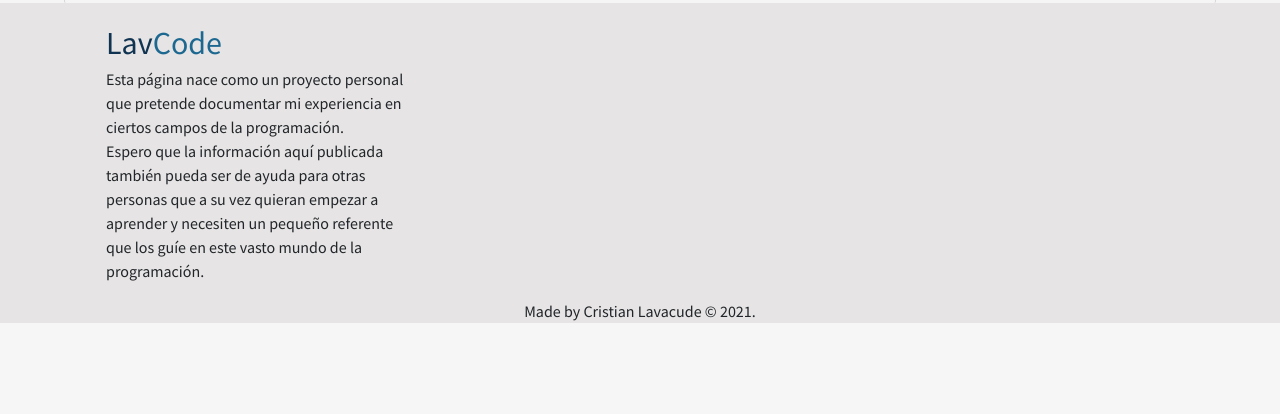
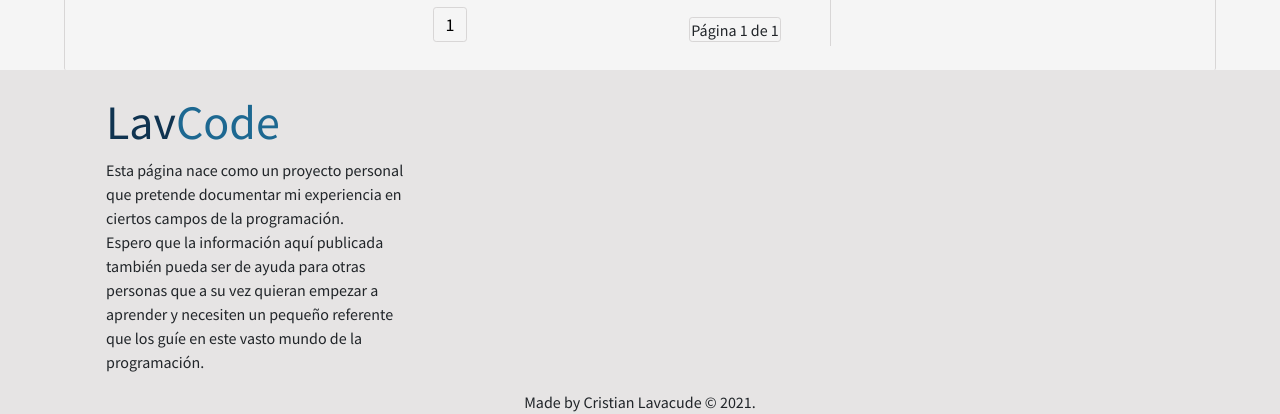
Before and after one commit to cdlavacudeg/Blog_LavCode, a Django app: page / in a window 1280 px wide. Shown: the part 700-1114 px from the top of the page. Before the commit the page ends 1023 px from the top, so only its background shows below. Run offline with Django 3.2, Linux system fonts and the light colour scheme; data comes from the database, SQL or seed files in the repository; some libraries are stand-ins or nearby versions.

Commit message:
Se agrega paginación a home

```diff
--- a/mysite/blog/views.py
+++ b/mysite/blog/views.py
@@ -11,7 +11,7 @@ class PostDetailView(DetailView):
         #post=Blog.objects.filter(~Q(id=post_of_id.id)).order_by('-creacion_en')[:3]
         #https://docs.djangoproject.com/en/3.2/ref/models/querysets/#queryset-api-reference
         post=Blog.objects.exclude(id=post_of_id.id).order_by('-creacion_en')[:3]
-        recent_list=Blog.objects.all().order_by('-modificado_en')
+        recent_list=Blog.objects.all().order_by('-modificado_en')[:5]
         cate=Categoria.objects.all().order_by('nombre')
 
         context={'blog_list':post,'post':post_of_id,'recent_post':recent_list,'categorias':cate,'id_post':post_of_id.id}
--- a/mysite/home/static/css/main.css
+++ b/mysite/home/static/css/main.css
@@ -28,9 +28,8 @@ h1,h2,h3,h4,h5{
 .navbar-logo{
     padding: 0;
     margin:0;
-    width: 25%;
     text-align: left;
-    font-size: 4vh;
+    font-size: 3rem;
     text-decoration: none;
     font-weight: 300;
 }
@@ -94,6 +93,55 @@ h1,h2,h3,h4,h5{
     color: var(--black);
 }
 
+/*Paginator */
+
+.paginator{
+    font-size: 1rem;
+    border:.1rem solid rgb(216, 214, 214);
+    color: black;
+    border-radius:.2rem ;
+    padding: .3rem .7rem .3rem .7rem;
+    margin: 0;
+    font-size: large;
+}
+
+.paginator a{
+    color: var(--blueDark);
+    text-decoration: none;
+    font-weight: bold;
+}
+
+.btn-paginator{
+    color:rgb(216, 214, 214);
+    background-color: var(--blueDark);
+    border:.1rem solid rgb(216, 214, 214);
+    border-radius:.2rem ;
+    font-size: 1rem;
+    padding: .4rem .7rem .4rem .7rem;
+}
+
+.btn-paginator a{
+    color:rgb(216, 214, 214);
+    text-decoration: none;
+    font-family:'Roboto',sans-serif;
+    font-weight: bold;
+}
+
+.paginator-label{
+    position: relative;
+    font-size: 1rem;
+    left: 0;
+    top:25%;
+    border:.1rem solid rgb(216, 214, 214);
+    border-radius:.2rem ;
+    padding: .1rem .1rem .1rem .1rem;
+    margin: 0;
+    font-size: medium;
+}
+
+
+
+
 /*Login Template*/
 .btn-center{
     position: relative;
@@ -122,7 +170,7 @@ h1,h2,h3,h4,h5{
 /*Responsive menu nav fon size*/
 @media only screen and (max-width: 767px) {
     .navbar-logo{
-        font-size: 6vh;
+        font-size: 3rem;
     }
 
     .navbar{
@@ -135,3 +183,12 @@ h1,h2,h3,h4,h5{
         padding-top: 1rem;
       }
   }
+
+  @media only screen and (max-width: 320px){
+      .paginator{
+          font-size: small;
+      }
+      .btn-paginator{
+          font-size: small;
+      }
+  }
--- a/mysite/home/templates/home/home_list.html
+++ b/mysite/home/templates/home/home_list.html
@@ -25,9 +25,38 @@
         </div>
     </div>
 
+
+
 {% empty %}
     <div class="hero-post shadow-pre">No hay ningun post hasta el momento</div>
 {% endfor %}
+    {% block paginacion %}
+        <div class="row ">
+            <div class="col-12 col-lg-6 offset-lg-3 text-center py-2">
+
+
+                {% if blog_list.has_previous %}
+                    <span class="btn-paginator"><a href="?page=1">&laquo;&laquo;&laquo;</a></span>
+                    <span class="paginator"><a href="?page={{ blog_list.previous_page_number }}">{{blog_list.previous_page_number}}</a></span>
+                    <span class="paginator"> {{ blog_list.number }} </span>
+                {% else %}
+                 <span class="paginator">{{ blog_list.number }}</span>
+                {% endif %}
+
+
+                {% if blog_list.has_next %}
+                    <span class="paginator"><a href="?page={{ blog_list.next_page_number }}">{{blog_list.next_page_number}}</a></span>
+                    <span class="btn-paginator"><a href="?page={{ blog_list.paginator.num_pages }}"> &raquo;&raquo;&raquo;</a></span>
+                {% endif %}
+            </div>
+
+            <div class="col-12 col-lg-3 text-center py-2"><span class="paginator-label" >
+                Página {{ blog_list.number }} de {{ blog_list.paginator.num_pages }}
+            </span></div>
+        </div>
+
+
+        {% endblock paginacion %}
 
     {% endblock content1 %}
 
--- a/mysite/home/views.py
+++ b/mysite/home/views.py
@@ -1,14 +1,24 @@
+from django.core import paginator
 from django.shortcuts import render
 from django.urls import reverse
 from blog.models import Blog,Autor,Categoria
 from django.views import View
-
+from django.core.paginator import Paginator
 # Create your views here.
 class HomeView(View):
 
     def get(self,request):
-        post=Blog.objects.all().order_by('-creacion_en')[:10]
+
         recent_list=Blog.objects.all().order_by('-modificado_en')[:5]
         cate=Categoria.objects.all().order_by('nombre')
-        ctx={'blog_list':post,'recent_post':recent_list,'categorias':cate}
+        post=Blog.objects.all().order_by('-creacion_en')
+
+        #Paginador de Django https://docs.djangoproject.com/en/3.2/ref/paginator/
+        paginator=Paginator(post,10)
+        page_number=request.GET.get('page')
+        page_obj=paginator.get_page(page_number)
+
+        ctx={'blog_list':page_obj,'recent_post':recent_list,'categorias':cate}
+
+
         return render(request,'home/home_list.html',ctx)
```
Lines whose indentation alone changed are shown as unchanged.
